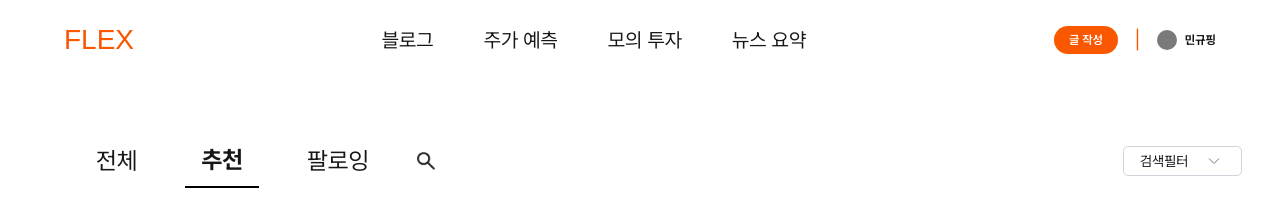
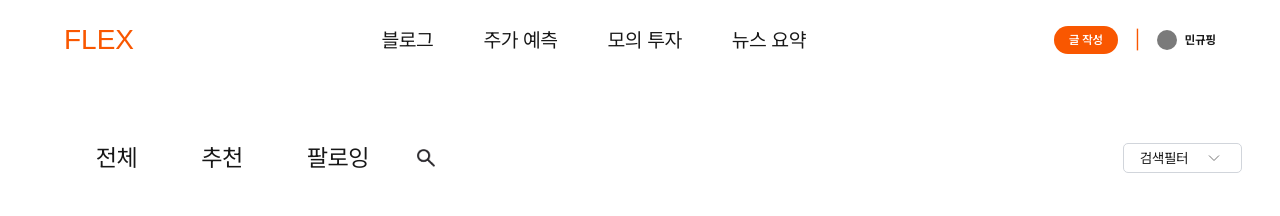
Before and after one commit to FLEX-CODEPING/FLEX-FE, a Next.js app: page /blog/recommend in a window 1280 px wide. Shown: the top 216 px of the page. Built offline with nearby package versions, Linux system fonts and the light colour scheme; a web font is replaced by a local one.

Commit message:
FLEX-147 refactor : props로 state전달

```diff
--- a/src/app/components/blog/blogmain/blogpostmain/BlogContainer.tsx
+++ b/src/app/components/blog/blogmain/blogpostmain/BlogContainer.tsx
@@ -1,16 +1,37 @@
 'use client';
 
-import Filters from '@/app/components/blog/blogmain/blogpostmain/Filters';
 import Navigation from '@/app/components/blog/blogmain/blogpostmain/Navigation';
 import { dummyPosts } from '@/app/constants/BlogData';
+import { useState } from 'react';
+import Filters from './Filters';
 import PostCard from './PostCard';
 
 const BlogContainer = () => {
+  const [postData, setPostData] = useState<LandingPostTypes[]>([]);
+  const [selectedNav, setSelectedNav] = useState('전체');
+  const [selectedAges, setSelectedAges] = useState<string[]>([]);
+  const [selectedSalaries, setSelectedSalaries] = useState<string[]>([]);
+
+  // useEffect(() => {
+  //   const fetchPost = async () => {
+  //     const response = await callGet(
+  //       `/api/main/landing?viewType=${LANDING_VIEWTYPE_MAP[viewType]}`,
+  //     );
+  //     setPostData(response.result);
+  //   };
+  //   fetchPost();
+  // }, [viewType]);
+
   return (
     <div className="w-full flex flex-col items-center">
       <div className="w-full flex flex-col items-start max-w-[1440px]">
-        <Navigation />
-        <Filters />
+        <Navigation selectedNav={selectedNav} setSelectedNav={setSelectedNav} />
+        <Filters
+          selectedAges={selectedAges}
+          setSelectedAges={setSelectedAges}
+          selectedSalaries={selectedSalaries}
+          setSelectedSalaries={setSelectedSalaries}
+        />
       </div>
 
       <div className="w-full flex flex-col items-center">
--- a/src/app/components/blog/blogmain/blogpostmain/Filters.tsx
+++ b/src/app/components/blog/blogmain/blogpostmain/Filters.tsx
@@ -1,12 +1,21 @@
 import Icons from '@/app/components/common/Icons';
 import { AGE_OPTIONS, SALARY_OPTIONS } from '@/app/constants/BlogConstants';
 import { ageIcon, salaryIcon } from '@/app/constants/iconPath';
-import { useState } from 'react';
+import { Dispatch, SetStateAction } from 'react';
 
-const Filters = () => {
-  const [selectedAges, setSelectedAges] = useState<string[]>([]);
-  const [selectedSalaries, setSelectedSalaries] = useState<string[]>([]);
+interface FiltersProps {
+  selectedAges: string[];
+  setSelectedAges: Dispatch<SetStateAction<string[]>>;
+  selectedSalaries: string[];
+  setSelectedSalaries: Dispatch<SetStateAction<string[]>>;
+}
 
+const Filters = ({
+  selectedAges,
+  setSelectedAges,
+  selectedSalaries,
+  setSelectedSalaries,
+}: FiltersProps) => {
   const handleAgeClick = (age: string) => {
     setSelectedAges((prev) =>
       prev.includes(age) ? prev.filter((a) => a !== age) : [...prev, age],
--- a/src/app/components/blog/blogmain/blogpostmain/Navigation.tsx
+++ b/src/app/components/blog/blogmain/blogpostmain/Navigation.tsx
@@ -1,52 +1,26 @@
-'use client';
-
 import { BLOG_NAV_PATH, NAV_OPTIONS } from '@/app/constants/BlogConstants';
 import Image from 'next/image';
 import Link from 'next/link';
-import { usePathname, useRouter } from 'next/navigation';
-import { useEffect, useState } from 'react';
+import { Dispatch, SetStateAction } from 'react';
 import ViewTypeDropDown from './ViewTypeDropDown';
 
-const Navigation = () => {
-  const [selectedNav, setSelectedNav] = useState('전체');
-  const router = useRouter();
-  const pathname = usePathname();
+interface NavigationProps {
+  selectedNav: string;
+  setSelectedNav: Dispatch<SetStateAction<string>>;
+}
 
-  const handleNavSelect = (nav: string) => {
-    setSelectedNav(nav);
-    if (nav === '추천') {
-      router.push('/blog/recommend');
-    } else if (nav === '전체') {
-      router.push('/blog/all');
-    }
-  };
-
-  useEffect(() => {
-    if (pathname === '/blog/recommend') {
-      setSelectedNav('추천');
-    } else if (pathname === '/blog/all') {
-      setSelectedNav('전체');
-    }
-  }, [pathname]);
-
+const Navigation = ({ selectedNav, setSelectedNav }: NavigationProps) => {
   return (
     <div className="w-full flex">
       <div className="flex w-full ml-[80px] mr-[38px] mt-[54px] justify-between items-center gap-[10px]">
         <div className="flex items-center gap-6">
           {NAV_OPTIONS.map((nav, i) => (
-            <Link href={BLOG_NAV_PATH[i]} key={nav}>
-              <button
-                type="button"
-                className={`text-[24px] px-4 py-2 cursor-pointer bg-white mr-2 ${selectedNav === nav ? 'selected' : ''}`}
-                onClick={() => handleNavSelect(nav)}
-                style={{
-                  fontWeight: selectedNav === nav ? 'bold' : 'normal',
-                  borderBottom:
-                    selectedNav === nav ? '2px solid black' : 'none',
-                }}
-              >
-                {nav}
-              </button>
+            <Link
+              href={BLOG_NAV_PATH[i]}
+              key={nav}
+              className={`text-2xl px-4 py-2 cursor-pointer bg-white mr-2 ${selectedNav === nav ? 'font-bold border-b-2 border-b-black-0' : ''}`}
+            >
+              {nav}
             </Link>
           ))}
 
--- a/src/app/components/blog/blogmain/blogrecommend/BlogRecommend.tsx
+++ b/src/app/components/blog/blogmain/blogrecommend/BlogRecommend.tsx
@@ -2,6 +2,7 @@
 
 import Navigation from '@/app/components/blog/blogmain/blogpostmain/Navigation';
 import { dummyPosts } from '@/app/constants/BlogData';
+import { SetStateAction } from 'react';
 import PostCard from '../blogpostmain/PostCard';
 import BlogFilterBar from './BlogFilterBar';
 
@@ -9,7 +10,12 @@ const BlogRecommend = () => {
   return (
     <div className="w-full flex flex-col items-center">
       <div className="w-full flex flex-col items-start max-w-[1440px]">
-        <Navigation />
+        <Navigation
+          selectedNav={''}
+          setSelectedNav={function (value: SetStateAction<string>): void {
+            throw new Error('Function not implemented.');
+          }}
+        />
         <BlogFilterBar />
       </div>
 
--- a/src/app/constants/BlogConstants.ts
+++ b/src/app/constants/BlogConstants.ts
@@ -18,3 +18,12 @@ export const NAV_OPTIONS_WITH_PATH = [
   { nav: '추천', path: '/blog/recommend' },
   { nav: '팔로우', path: '/blog/follow' },
 ];
+
+export const LANDING_VIEWTYPE_MAP: Record<
+  MainPostViewTypes,
+  MainPostViewApiTypes
+> = {
+  최신: 'CREATED_AT',
+  인기: 'LIKE_COUNT',
+  팔로잉: 'FOLLOWING',
+};
```
